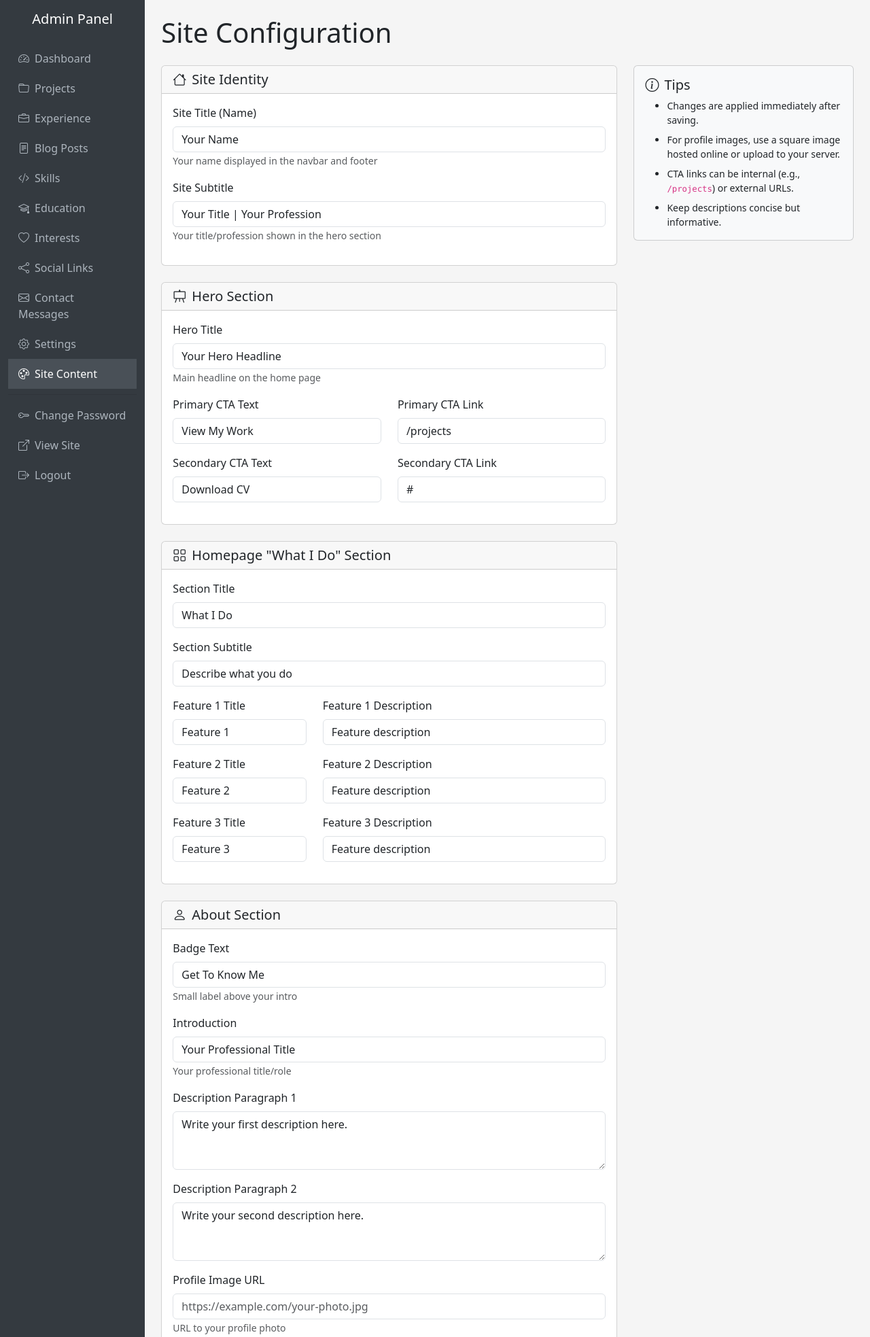
After one commit to runemalops/amv_aipf, a Flask app: page /admin/site-config in a window 1280 px wide. The commit adds this page. Shown: the top 1967 px of the page at 68% size. Run offline with Flask 3, Linux system fonts and the light colour scheme; the visitor is signed in with stand-in values (Sample User, id 1); parts of the project's set-up code (start-up, migrations or seed data) failed here and were passed over.

Commit message:
Add site configuration admin panel with change password feature

```diff
--- a/app.py
+++ b/app.py
@@ -15,17 +15,18 @@ app.config["SQLALCHEMY_TRACK_MODIFICATIONS"] = False
 app.config["SECRET_KEY"] = "your-secret-key-change-in-production"
 app.config["LANGUAGES"] = ["en", "es"]
 
-app.config["MAIL_SERVER"] = Settings.get("smtp_server", "")
-app.config["MAIL_PORT"] = int(Settings.get("smtp_port", 587))
-app.config["MAIL_USE_TLS"] = Settings.get("smtp_tls", "true").lower() == "true"
-app.config["MAIL_USERNAME"] = Settings.get("smtp_username", "")
-app.config["MAIL_PASSWORD"] = Settings.get("smtp_password", "")
-app.config["MAIL_DEFAULT_SENDER"] = Settings.get("smtp_sender", "")
+db.init_app(app)
+migrate = Migrate(app, db)
+
+with app.app_context():
+    app.config["MAIL_SERVER"] = Settings.get("smtp_server", "") or ""
+    app.config["MAIL_PORT"] = int(Settings.get("smtp_port") or 587)
+    app.config["MAIL_USE_TLS"] = Settings.get("smtp_tls", "true").lower() == "true"
+    app.config["MAIL_USERNAME"] = Settings.get("smtp_username", "") or ""
+    app.config["MAIL_PASSWORD"] = Settings.get("smtp_password", "") or ""
+    app.config["MAIL_DEFAULT_SENDER"] = Settings.get("smtp_sender", "") or ""
 
 mail = Mail(app)
-
-db.init_app(app)
-migrate = Migrate(app, db)
 
 
 def get_locale():
@@ -59,12 +60,51 @@ def load_user(user_id):
 
 
 @app.context_processor
-def inject_social_links():
-    links = SocialLink.query.all()
+def inject_site_config():
+    from models import Settings
+
     return {
-        "social_links": [
-            {"platform": l.platform, "url": l.url, "icon": l.icon} for l in links
-        ]
+        "site_config": {
+            "site_title": Settings.get("site_title", "Your Name"),
+            "site_subtitle": Settings.get(
+                "site_subtitle", "Your Title | Your Profession"
+            ),
+            "hero_title": Settings.get("hero_title", "Your Hero Headline"),
+            "hero_cta_text": Settings.get("hero_cta_text", "View My Work"),
+            "hero_cta_link": Settings.get("hero_cta_link", "/projects"),
+            "hero_cta_secondary_text": Settings.get(
+                "hero_cta_secondary_text", "Download CV"
+            ),
+            "hero_cta_secondary_link": Settings.get("hero_cta_secondary_link", "#"),
+            "what_i_do_title": Settings.get("what_i_do_title", "What I Do"),
+            "what_i_do_subtitle": Settings.get(
+                "what_i_do_subtitle", "Describe what you do"
+            ),
+            "feature1_title": Settings.get("feature1_title", "Feature 1"),
+            "feature1_desc": Settings.get("feature1_desc", "Feature description"),
+            "feature2_title": Settings.get("feature2_title", "Feature 2"),
+            "feature2_desc": Settings.get("feature2_desc", "Feature description"),
+            "feature3_title": Settings.get("feature3_title", "Feature 3"),
+            "feature3_desc": Settings.get("feature3_desc", "Feature description"),
+            "about_badge": Settings.get("about_badge", "Get To Know Me"),
+            "about_intro": Settings.get("about_intro", "Your Professional Title"),
+            "about_description1": Settings.get(
+                "about_description1", "Write your first description here."
+            ),
+            "about_description2": Settings.get(
+                "about_description2", "Write your second description here."
+            ),
+            "about_image": Settings.get("about_image", ""),
+            "cv_download_link": Settings.get("cv_download_link", ""),
+            "projects_subtitle": Settings.get(
+                "projects_subtitle", "Showcase your work"
+            ),
+            "blog_subtitle": Settings.get("blog_subtitle", "Share your insights"),
+            "cta_title": Settings.get("cta_title", "Let's Work Together"),
+            "cta_text": Settings.get(
+                "cta_text", "Have a project in mind? Let's discuss."
+            ),
+        }
     }
 
 
--- a/templates/admin/base.html
+++ b/templates/admin/base.html
@@ -45,6 +45,19 @@
                 <a href="{{ url_for('admin.social_links') }}" class="{{ 'active' if 'social' in request.endpoint else '' }}">
                     <i class="bi bi-share me-2"></i>Social Links
                 </a>
+                <a href="{{ url_for('admin.contact_messages') }}" class="{{ 'active' if 'contact' in request.endpoint else '' }}">
+                    <i class="bi bi-envelope me-2"></i>Contact Messages
+                </a>
+                <a href="{{ url_for('admin.settings') }}" class="{{ 'active' if 'settings' in request.endpoint else '' }}">
+                    <i class="bi bi-gear me-2"></i>Settings
+                </a>
+                <a href="{{ url_for('admin.site_config') }}" class="{{ 'active' if 'site_config' in request.endpoint else '' }}">
+                    <i class="bi bi-palette me-2"></i>Site Content
+                </a>
+                <hr class="bg-secondary my-2">
+                <a href="{{ url_for('admin.change_password') }}" class="{{ 'active' if 'password' in request.endpoint else '' }}">
+                    <i class="bi bi-key me-2"></i>Change Password
+                </a>
                 <a href="{{ url_for('main.index') }}" target="_blank">
                     <i class="bi bi-box-arrow-up-right me-2"></i>View Site
                 </a>
--- /dev/null
+++ b/templates/admin/site_config.html
@@ -0,0 +1,196 @@
+{% extends "admin/base.html" %}
+
+{% block title %}Site Configuration - Admin{% endblock %}
+
+{% block content %}
+<h1 class="mb-4">Site Configuration</h1>
+
+<div class="row">
+    <div class="col-lg-8">
+        <form method="POST">
+            <div class="card mb-4">
+                <div class="card-header">
+                    <h5 class="mb-0"><i class="bi bi-house me-2"></i>Site Identity</h5>
+                </div>
+                <div class="card-body">
+                    <div class="mb-3">
+                        <label for="site_title" class="form-label">Site Title (Name)</label>
+                        <input type="text" class="form-control" id="site_title" name="site_title" value="{{ config.site_title }}">
+                        <small class="text-muted">Your name displayed in the navbar and footer</small>
+                    </div>
+                    <div class="mb-3">
+                        <label for="site_subtitle" class="form-label">Site Subtitle</label>
+                        <input type="text" class="form-control" id="site_subtitle" name="site_subtitle" value="{{ config.site_subtitle }}">
+                        <small class="text-muted">Your title/profession shown in the hero section</small>
+                    </div>
+                </div>
+            </div>
+
+            <div class="card mb-4">
+                <div class="card-header">
+                    <h5 class="mb-0"><i class="bi bi-easel me-2"></i>Hero Section</h5>
+                </div>
+                <div class="card-body">
+                    <div class="mb-3">
+                        <label for="hero_title" class="form-label">Hero Title</label>
+                        <input type="text" class="form-control" id="hero_title" name="hero_title" value="{{ config.hero_title }}">
+                        <small class="text-muted">Main headline on the home page</small>
+                    </div>
+                    <div class="row">
+                        <div class="col-md-6 mb-3">
+                            <label for="hero_cta_text" class="form-label">Primary CTA Text</label>
+                            <input type="text" class="form-control" id="hero_cta_text" name="hero_cta_text" value="{{ config.hero_cta_text }}">
+                        </div>
+                        <div class="col-md-6 mb-3">
+                            <label for="hero_cta_link" class="form-label">Primary CTA Link</label>
+                            <input type="text" class="form-control" id="hero_cta_link" name="hero_cta_link" value="{{ config.hero_cta_link }}">
+                        </div>
+                    </div>
+                    <div class="row">
+                        <div class="col-md-6 mb-3">
+                            <label for="hero_cta_secondary_text" class="form-label">Secondary CTA Text</label>
+                            <input type="text" class="form-control" id="hero_cta_secondary_text" name="hero_cta_secondary_text" value="{{ config.hero_cta_secondary_text }}">
+                        </div>
+                        <div class="col-md-6 mb-3">
+                            <label for="hero_cta_secondary_link" class="form-label">Secondary CTA Link</label>
+                            <input type="text" class="form-control" id="hero_cta_secondary_link" name="hero_cta_secondary_link" value="{{ config.hero_cta_secondary_link }}">
+                        </div>
+                    </div>
+                </div>
+            </div>
+
+            <div class="card mb-4">
+                <div class="card-header">
+                    <h5 class="mb-0"><i class="bi bi-grid me-2"></i>Homepage "What I Do" Section</h5>
+                </div>
+                <div class="card-body">
+                    <div class="mb-3">
+                        <label for="what_i_do_title" class="form-label">Section Title</label>
+                        <input type="text" class="form-control" id="what_i_do_title" name="what_i_do_title" value="{{ config.what_i_do_title }}">
+                    </div>
+                    <div class="mb-3">
+                        <label for="what_i_do_subtitle" class="form-label">Section Subtitle</label>
+                        <input type="text" class="form-control" id="what_i_do_subtitle" name="what_i_do_subtitle" value="{{ config.what_i_do_subtitle }}">
+                    </div>
+                    <div class="row">
+                        <div class="col-md-4 mb-3">
+                            <label for="feature1_title" class="form-label">Feature 1 Title</label>
+                            <input type="text" class="form-control" id="feature1_title" name="feature1_title" value="{{ config.feature1_title }}">
+                        </div>
+                        <div class="col-md-8 mb-3">
+                            <label for="feature1_desc" class="form-label">Feature 1 Description</label>
+                            <input type="text" class="form-control" id="feature1_desc" name="feature1_desc" value="{{ config.feature1_desc }}">
+                        </div>
+                    </div>
+                    <div class="row">
+                        <div class="col-md-4 mb-3">
+                            <label for="feature2_title" class="form-label">Feature 2 Title</label>
+                            <input type="text" class="form-control" id="feature2_title" name="feature2_title" value="{{ config.feature2_title }}">
+                        </div>
+                        <div class="col-md-8 mb-3">
+                            <label for="feature2_desc" class="form-label">Feature 2 Description</label>
+                            <input type="text" class="form-control" id="feature2_desc" name="feature2_desc" value="{{ config.feature2_desc }}">
+                        </div>
+                    </div>
+                    <div class="row">
+                        <div class="col-md-4 mb-3">
+                            <label for="feature3_title" class="form-label">Feature 3 Title</label>
+                            <input type="text" class="form-control" id="feature3_title" name="feature3_title" value="{{ config.feature3_title }}">
+                        </div>
+                        <div class="col-md-8 mb-3">
+                            <label for="feature3_desc" class="form-label">Feature 3 Description</label>
+                            <input type="text" class="form-control" id="feature3_desc" name="feature3_desc" value="{{ config.feature3_desc }}">
+                        </div>
+                    </div>
+                </div>
+            </div>
+
+            <div class="card mb-4">
+                <div class="card-header">
+                    <h5 class="mb-0"><i class="bi bi-person me-2"></i>About Section</h5>
+                </div>
+                <div class="card-body">
+                    <div class="mb-3">
+                        <label for="about_badge" class="form-label">Badge Text</label>
+                        <input type="text" class="form-control" id="about_badge" name="about_badge" value="{{ config.about_badge }}">
+                        <small class="text-muted">Small label above your intro</small>
+                    </div>
+                    <div class="mb-3">
+                        <label for="about_intro" class="form-label">Introduction</label>
+                        <input type="text" class="form-control" id="about_intro" name="about_intro" value="{{ config.about_intro }}">
+                        <small class="text-muted">Your professional title/role</small>
+                    </div>
+                    <div class="mb-3">
+                        <label for="about_description1" class="form-label">Description Paragraph 1</label>
+                        <textarea class="form-control" id="about_description1" name="about_description1" rows="3">{{ config.about_description1 }}</textarea>
+                    </div>
+                    <div class="mb-3">
+                        <label for="about_description2" class="form-label">Description Paragraph 2</label>
+                        <textarea class="form-control" id="about_description2" name="about_description2" rows="3">{{ config.about_description2 }}</textarea>
+                    </div>
+                    <div class="mb-3">
+                        <label for="about_image" class="form-label">Profile Image URL</label>
+                        <input type="text" class="form-control" id="about_image" name="about_image" value="{{ config.about_image }}" placeholder="https://example.com/your-photo.jpg">
+                        <small class="text-muted">URL to your profile photo</small>
+                    </div>
+                </div>
+            </div>
+
+            <div class="card mb-4">
+                <div class="card-header">
+                    <h5 class="mb-0"><i class="bi bi-file-earmark-arrow-down me-2"></i>Download</h5>
+                </div>
+                <div class="card-body">
+                    <div class="mb-3">
+                        <label for="cv_download_link" class="form-label">CV/Resume Download Link</label>
+                        <input type="text" class="form-control" id="cv_download_link" name="cv_download_link" value="{{ config.cv_download_link }}" placeholder="https://example.com/cv.pdf">
+                        <small class="text-muted">Link to download your CV or resume</small>
+                    </div>
+                </div>
+            </div>
+
+            <div class="card mb-4">
+                <div class="card-header">
+                    <h5 class="mb-0"><i class="bi bi-card-text me-2"></i>Homepage Section Subtitles</h5>
+                </div>
+                <div class="card-body">
+                    <div class="mb-3">
+                        <label for="projects_subtitle" class="form-label">Featured Projects Subtitle</label>
+                        <input type="text" class="form-control" id="projects_subtitle" name="projects_subtitle" value="{{ config.projects_subtitle }}">
+                    </div>
+                    <div class="mb-3">
+                        <label for="blog_subtitle" class="form-label">Latest Posts Subtitle</label>
+                        <input type="text" class="form-control" id="blog_subtitle" name="blog_subtitle" value="{{ config.blog_subtitle }}">
+                    </div>
+                    <div class="mb-3">
+                        <label for="cta_title" class="form-label">Call to Action Title</label>
+                        <input type="text" class="form-control" id="cta_title" name="cta_title" value="{{ config.cta_title }}">
+                    </div>
+                    <div class="mb-3">
+                        <label for="cta_text" class="form-label">Call to Action Text</label>
+                        <input type="text" class="form-control" id="cta_text" name="cta_text" value="{{ config.cta_text }}">
+                    </div>
+                </div>
+            </div>
+
+            <button type="submit" class="btn btn-primary">
+                <i class="bi bi-save me-2"></i>Save Configuration
+            </button>
+        </form>
+    </div>
+
+    <div class="col-lg-4">
+        <div class="card bg-light">
+            <div class="card-body">
+                <h5 class="card-title"><i class="bi bi-info-circle me-2"></i>Tips</h5>
+                <ul class="mb-0 small">
+                    <li class="mb-2">Changes are applied immediately after saving.</li>
+                    <li class="mb-2">For profile images, use a square image hosted online or upload to your server.</li>
+                    <li class="mb-2">CTA links can be internal (e.g., <code>/projects</code>) or external URLs.</li>
+                    <li>Keep descriptions concise but informative.</li>
+                </ul>
+            </div>
+        </div>
+    </div>
+</div>
+{% endblock %}
```
Also changed, not shown: admin.py (+105 -0 lines), agent.md (+34 -1 lines), templates/about.html (+14 -5 lines), templates/admin/change_password.html (added, +35 -0 lines), templates/base.html (+10 -1 lines), templates/index.html (+23 -21 lines), translations/en.json (+2 -25 lines), translations/es.json (+2 -25 lines), views.py (+45 -11 lines).
